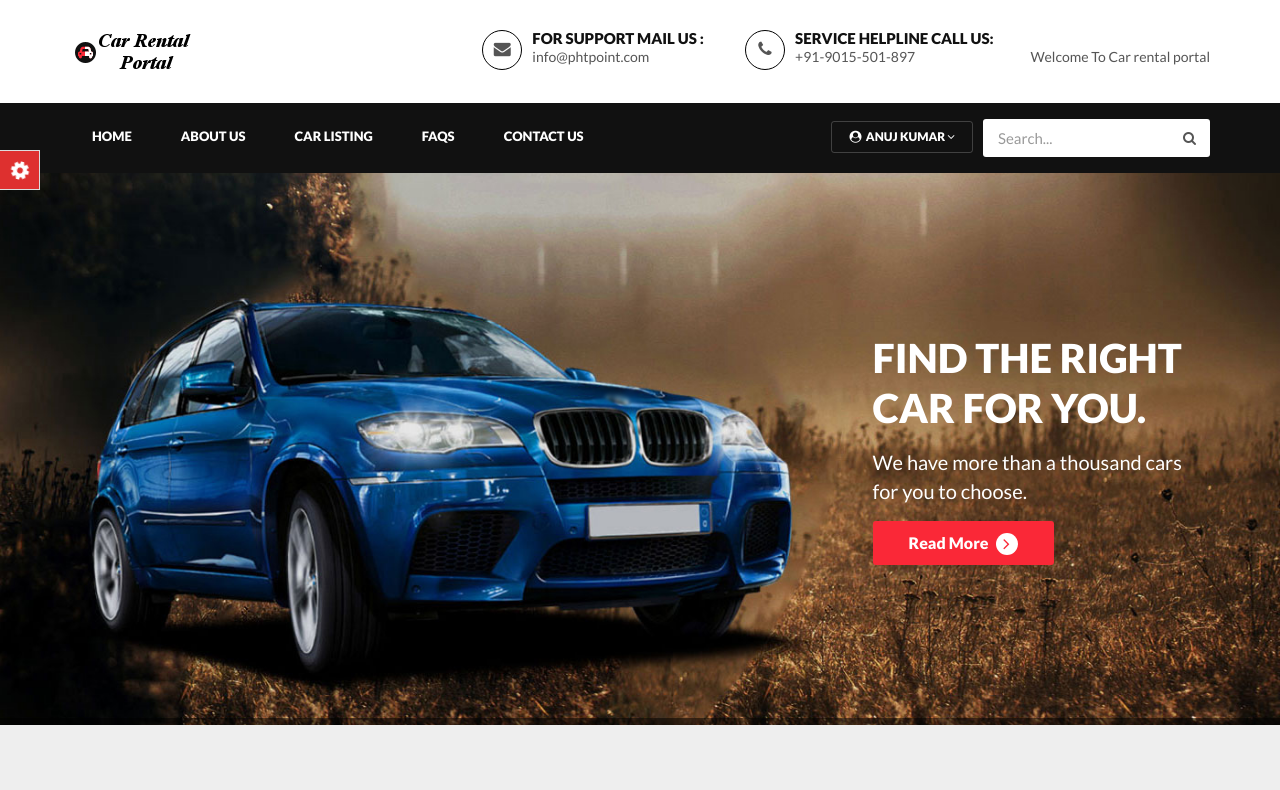
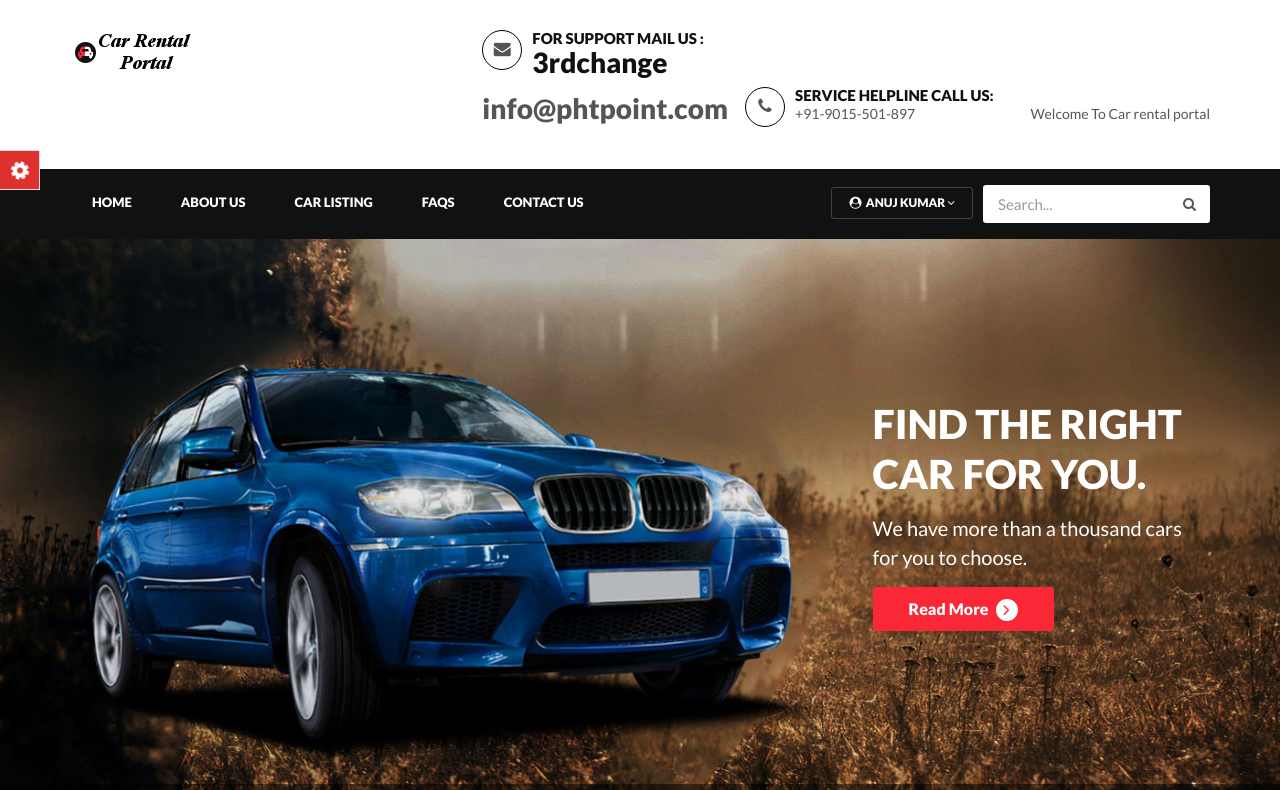
Before and after one commit to tayzarmein/repository1, a PHP site: page / in a window 1280 px wide. Shown: the top 790 px of the page. Run offline with PHP 8.4, Linux system fonts and the light colour scheme; a user stored in the database is signed in; data comes from the database, SQL or seed files in the repository.

Commit message:
3rd change

```diff
--- a/includes/header.php
+++ b/includes/header.php
@@ -11,6 +11,7 @@
             <div class="header_widgets">
               <div class="circle_icon"> <i class="fa fa-envelope" aria-hidden="true"></i> </div>
               <p class="uppercase_text">For Support Mail us : </p>
+              <h3>3rdchange<h3>
               <a href="mailto:info@example.com">info@phtpoint.com</a> </div>
             <div class="header_widgets">
               <div class="circle_icon"> <i class="fa fa-phone" aria-hidden="true"></i> </div>
```
